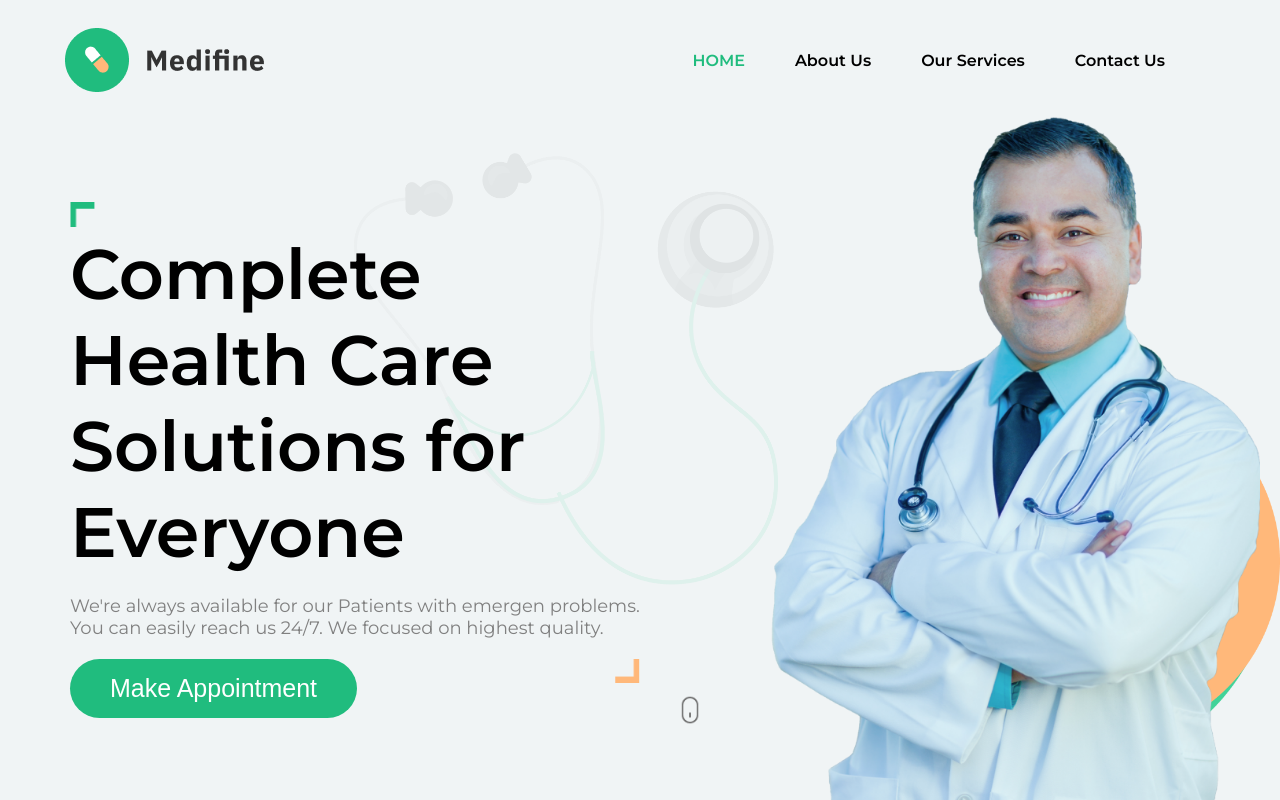
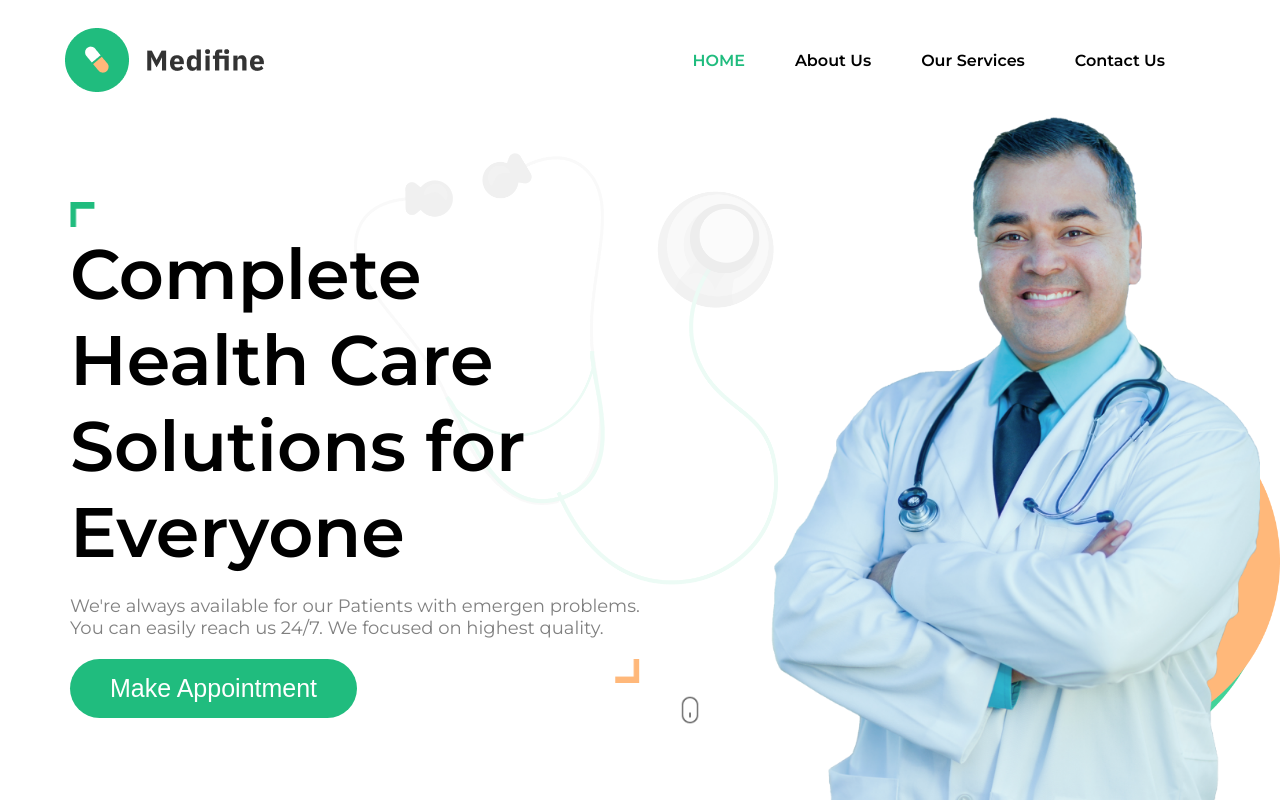
Before and after one commit to imbeshat/Project05-Medical, a plain HTML site: page index.html in a window 1280 px wide. Drawn offline with Linux system fonts and the light colour scheme.

Commit message:
minor fixes

```diff
--- a/style.css
+++ b/style.css
@@ -8,7 +8,6 @@
 
 body {
 	max-width: 1440px;
-	background-color: #f0f4f5;
 	margin: auto;
 	overflow: hidden;
 	font-family: "Montserrat", sans-serif;
```
